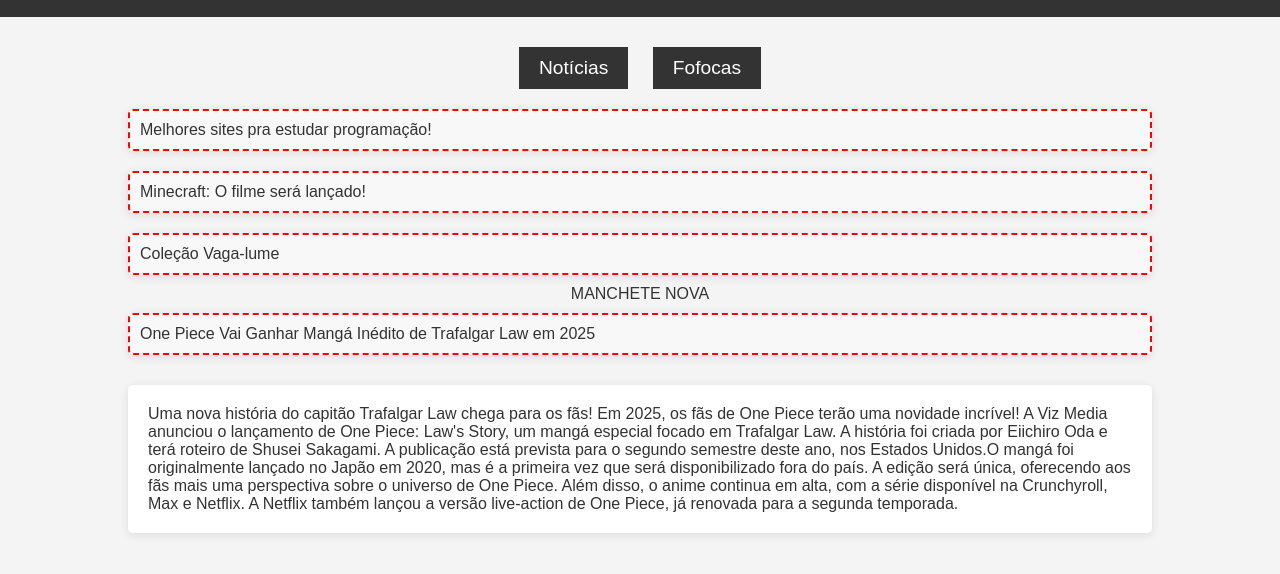
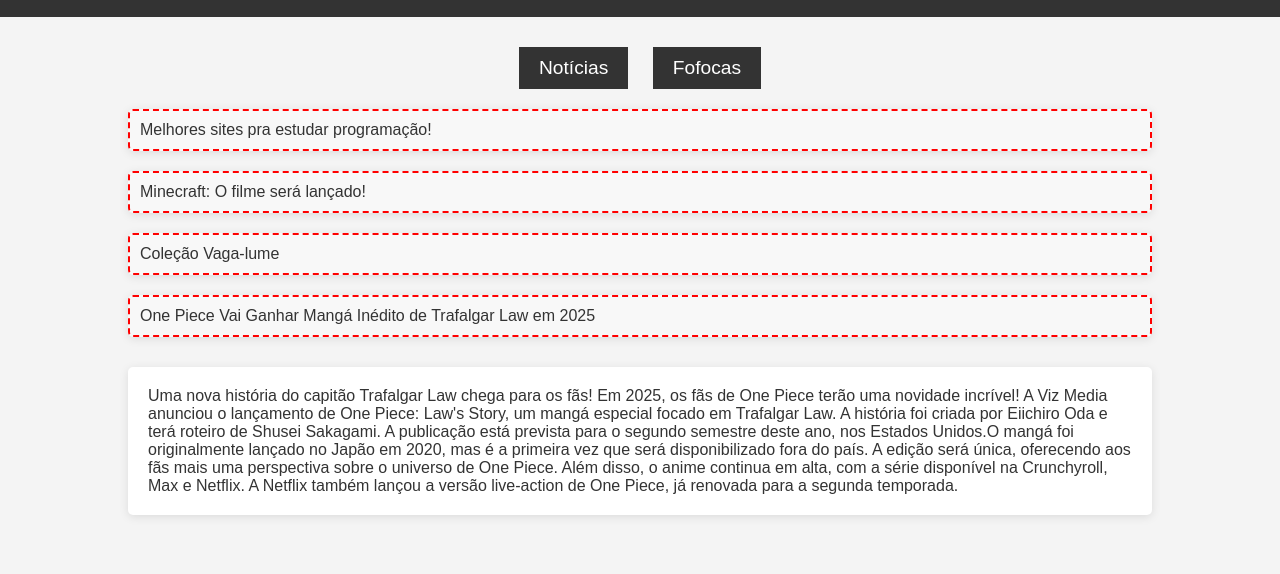
Before and after one commit to ABNEWS025/ABNEWS, a plain HTML site: page index.html in a window 1280 px wide. Both pictures are taken after a click on the element "One Piece Vai Ganhar Mangá Inédito de Trafalgar Law em 2025". Shown: the part 78-652 px from the top of the page. Drawn offline with Linux system fonts and the light colour scheme.

Commit message:
Update index.html

```diff
--- a/index.html
+++ b/index.html
@@ -137,13 +137,12 @@
     <div id="news3" class="news-content">
         <p>A sequência de livros mais legal para adolescentes, com certeza é a coleção Vaga-Lume. É uma série de livros para pessoas de idade entre 8 a 14 anos, que podem parecer infantis, mas têm muita qualidade. Os mais famosos são "O mistério do 5 estrelas", "O caso da borboleta atíria", e "A ilha perdida".</p>
     </div>
- MANCHETE NOVA
     <div class="headline edit-highlight" onclick="toggleNews('news7')">One Piece Vai Ganhar Mangá Inédito de Trafalgar Law em 2025</div>
     <div id="news7" class="news-content">
         <p>Uma nova história do capitão Trafalgar Law chega para os fãs!
 Em 2025, os fãs de One Piece terão uma novidade incrível! A Viz Media anunciou o lançamento de One Piece: Law's Story, um mangá especial focado em Trafalgar Law. A história foi criada por Eiichiro Oda e terá roteiro de Shusei Sakagami. A publicação está prevista para o segundo semestre deste ano, nos Estados Unidos.O mangá foi originalmente lançado no Japão em 2020, mas é a primeira vez que será disponibilizado fora do país. A edição será única, oferecendo aos fãs mais uma perspectiva sobre o universo de One Piece.
 Além disso, o anime continua em alta, com a série disponível na Crunchyroll, Max e Netflix. A Netflix também lançou a versão live-action de One Piece, já renovada para a segunda temporada.</p>
-    </div>
+    </div id="news7">
 </div>
 
 
```
